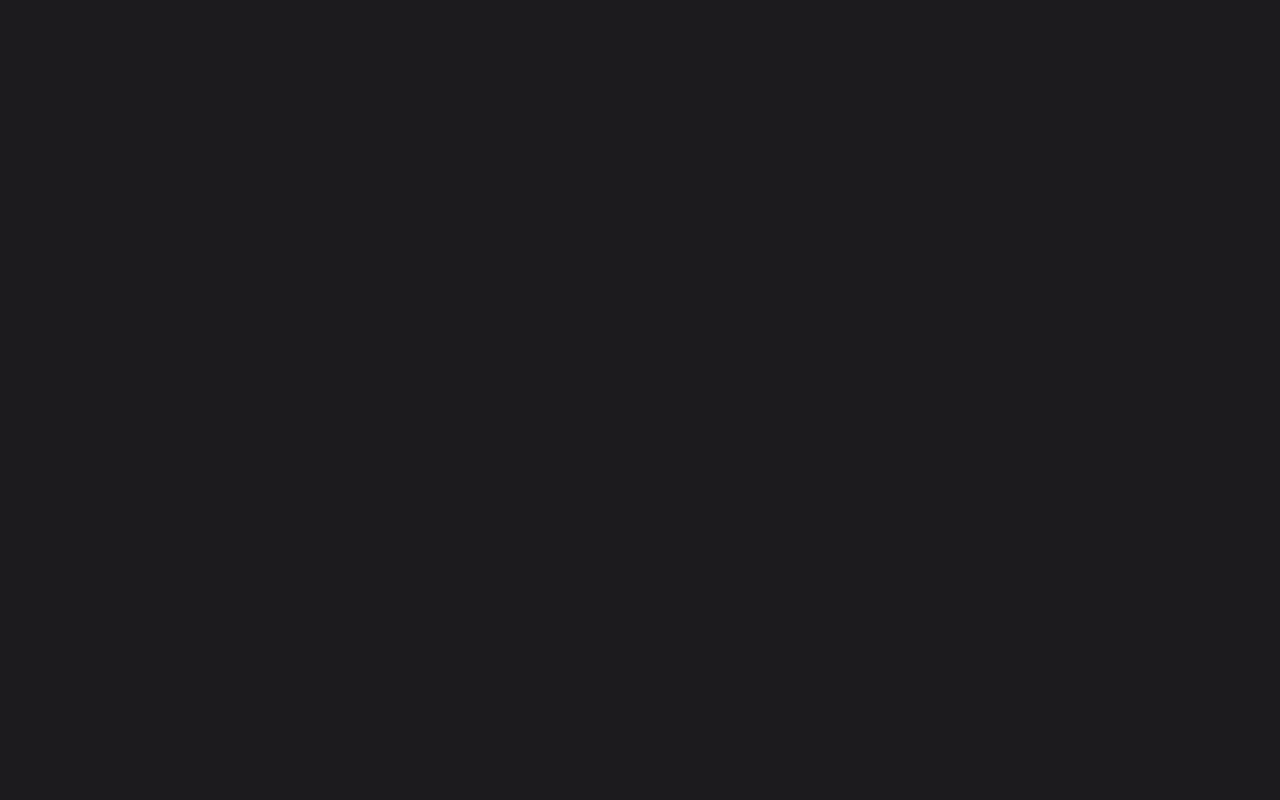
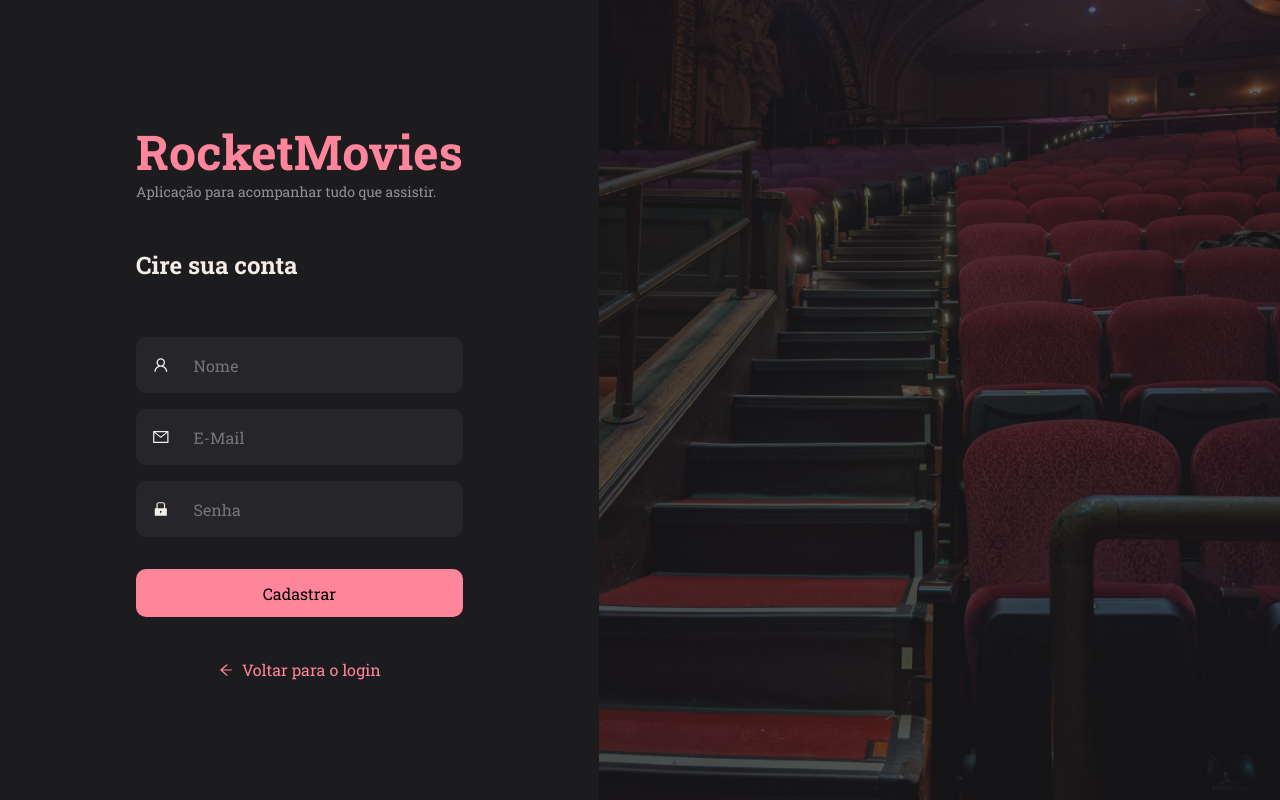
Before and after one commit to raiisoares/movies-notes-web, a React (Vite) app: page /register in a window 1280 px wide. Before the commit this address had no page. Built offline with nearby package versions, Linux system fonts and the light colour scheme.

Commit message:
button updated and users register implemented

```diff
--- a/src/components/Button/index.jsx
+++ b/src/components/Button/index.jsx
@@ -1,8 +1,8 @@
 import { Container } from "./styles";
 
-export function Button({value}) {
+export function Button({value, ...rest}) {
    return(
-   <Container>
+   <Container {...rest}>
         {value}
     </Container>
    );
--- a/src/pages/SingUp/index.jsx
+++ b/src/pages/SingUp/index.jsx
@@ -1,3 +1,6 @@
+import { useState } from "react";
+import { api } from './../../services/api';
+import { useNavigate } from "react-router-dom"
 import { Container, Form, Background } from "./styles";
 import { Input } from "../../components/Input";
 import { Button } from "../../components/Button";
@@ -5,7 +8,29 @@ import { ButtonText } from "../../components/ButtonText";
 import { AiOutlineMail, AiFillLock, AiOutlineUser } from "react-icons/ai";
 
 export function SingUp() {
-    return(
+    const [name, setName] = useState("");
+    const [email, setEmail] = useState("");
+    const [password, setPassword] = useState("");
+
+    const navigate = useNavigate();
+
+    const handleSingUp = (event) => {
+        event.preventDefault();
+        if (!name || !email || !password) return alert("Preencha todos os campos!");
+
+        api.post("/users", { name, email, password })
+            .then(() => {
+                alert("Usuário cadastrado com sucesso.");
+                navigate("/");
+            })
+            .catch(error => {
+                if (error.response) alert(error.response.data.message);
+                else alert("Não foi possível cadastrar!");
+            });
+
+    }
+
+    return (
         <Container>
             <Form>
                 <h1>RocketMovies</h1>
@@ -13,14 +38,14 @@ export function SingUp() {
 
                 <h2>Cire sua conta</h2>
 
-                <Input type="text" placeholder="Nome" icon={AiOutlineUser} />
-                <Input type="mail" placeholder="E-Mail" icon={AiOutlineMail} />
-                <Input type="password" placeholder="Senha" icon={AiFillLock} />
-                <Button value={"Cadastrar"}/>
-                <ButtonText to="/" value={"Voltar para o login"}/>
+                <Input type="text" placeholder="Nome" icon={AiOutlineUser} onChange={event => setName(event.target.value)} />
+                <Input type="mail" placeholder="E-Mail" icon={AiOutlineMail} onChange={event => setEmail(event.target.value)} />
+                <Input type="password" placeholder="Senha" icon={AiFillLock} onChange={event => setPassword(event.target.value)} />
+                <Button value={"Cadastrar"} onClick={handleSingUp} />
+                <ButtonText to="/" value={"Voltar para o login"} />
             </Form>
 
-            <Background/>
+            <Background />
         </Container>
     );
 }
--- a/src/routes/index.jsx
+++ b/src/routes/index.jsx
@@ -5,7 +5,7 @@ import { AuthRoutes } from "./auth.routes";
 export function Routes(){
     return(
         <BrowserRouter>
-           <AppRoutes />
+           <AuthRoutes />
         </BrowserRouter>
     );
 }
```
